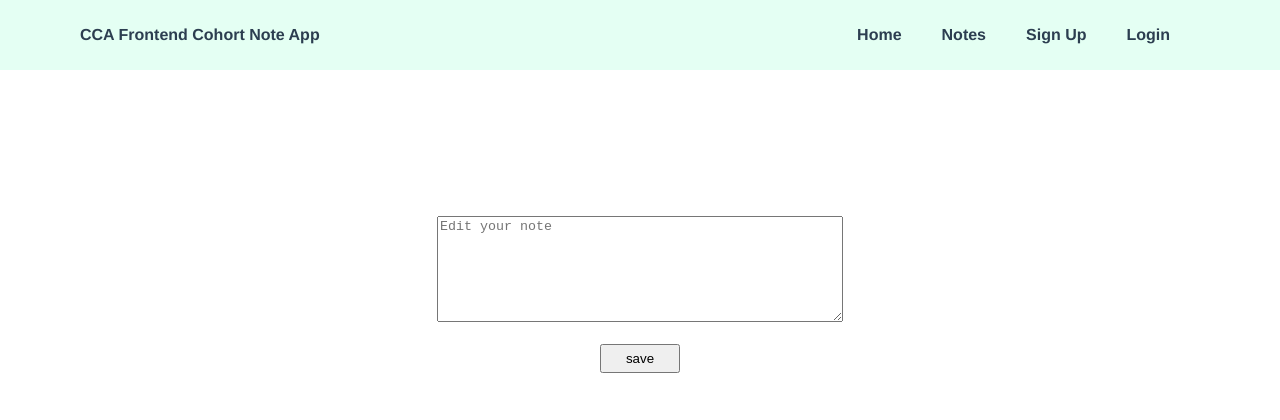
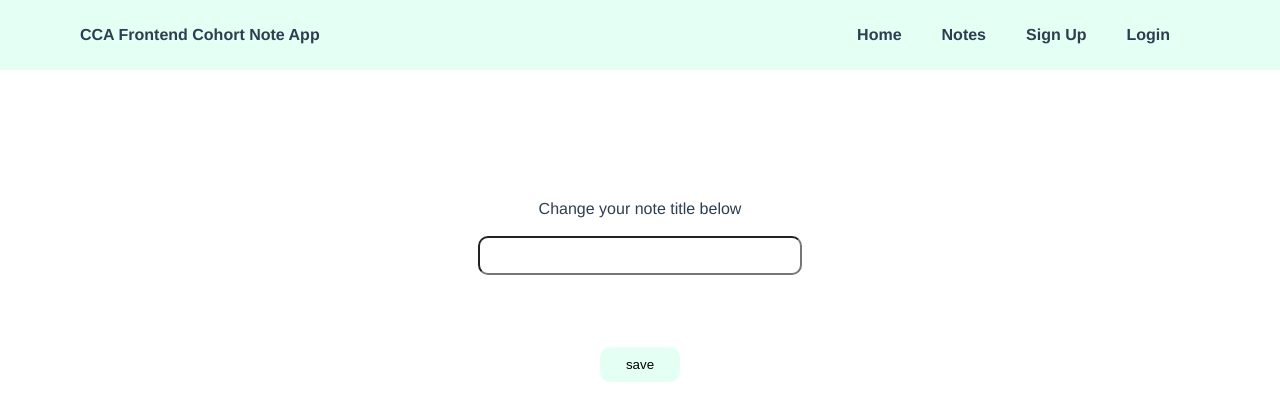
Before and after one commit to EgoLydia/cca-notes-application, a Vue app: page /note-component-page/1 in a window 1280 px wide. Shown: the top 420 px of the page. Built offline with nearby package versions, Linux system fonts and the light colour scheme; no server answers; the HTML template or start-up script is replaced by a standard one.

Commit message:
Updated notecomponent page

```diff
--- a/src/components/NoteComponent.vue
+++ b/src/components/NoteComponent.vue
@@ -1,10 +1,11 @@
 <template>
-  <form>
-      <h1>{{ noteContent.title }}</h1>
-      <div class="note-pad">
+  <form class="note-pad" @submit.prevent="updateNote">
+    <label>Change your note title below</label><br><br>
+    <input v-model="noteTitle" />
+      <div>
         <p>{{ noteContent.content }}</p>
-        <textarea placeholder="Edit your note" type="text" v-model="noteText" @keypress.enter="saveNote" /><br><br>
-        <button class="btn">save</button>
+        <br><br>
+        <button type="submit" class="btn">save</button>
       </div>
   </form>
 </template>
@@ -19,7 +20,7 @@ export default {
     data() {
       return {
         noteContent: '',
-        noteText:''
+        noteTitle: ''
       }
     },
 
@@ -33,8 +34,19 @@ export default {
           .get(`${BASE_URL}/Notes/by-id/${this.note}`)
           .then(res => {
             this.noteContent = res.data;
+            this.noteTitle = res.data.title;
           })
           .catch(err => console.log(err));
+      },
+      updateNote() {
+        axios
+        .post(`${BASE_URL}/Notes/title`,
+          {
+            id: this.noteContent.noteId,
+            title: this.noteTitle
+          })
+          .then((response) => console.log(response))
+          .catch((error) => console.log(error))
       },
     },
 
@@ -47,9 +59,13 @@ export default {
 
 </script>
 <style scoped>
-  h1{
-    text-align: center;
-  }
+
+input {
+  padding: 10px;
+  border-radius: 10px;
+  margin-bottom: 20px;
+  width: 300px;
+}
 .note-pad {
   margin: 0 auto;
   width: 500px;
@@ -57,19 +73,20 @@ export default {
   padding: 100px;
   border-radius: 10px;
 }
-
-textarea{
-  width: 400px;
-  height: 100px;
-}
 .btn {
-  padding: 5px;
+  background-color: #e4fff3;
+  border-radius: 10px;
+  border: none;
+  padding: 10px;
   width: 80px;
   transition: 0.5s;
 }
 .btn:hover {
   transform: scale(1.15);
   transition: 0.5s;
+  background-color: #7da794;
+  color: white;
+  cursor: pointer;
 }
 
 </style>
--- a/src/components/SignUp.vue
+++ b/src/components/SignUp.vue
@@ -18,10 +18,15 @@
       />
       <br />
 
-      <button @click="signedUp()" v-bind:disabled="!isDisabled" class="btn" type="submit"> Sign Up </button>
+      <button @click="signUpRoute()"
+        v-bind:disabled="!isDisabled"
+        class="btn" type="submit"> Sign Up
+      </button>
       <p>
         Already have an account?
-        <router-link to="/LoginPage"> Log in </router-link>
+        <router-link to="/LoginPage">
+          Log in
+        </router-link>
       </p>
     </form>
   </div>
@@ -64,13 +69,13 @@ export default {
             password: this.password,
           }
         );
-        this.signedUp()
+        this.signUpRoute()
         return response;
       } catch (error) {
         console.log(error);
       }
     },
-    signedUp() {
+    signUpRoute() {
       this.$router.push({path:"/note-list"});
     }
   },
```
